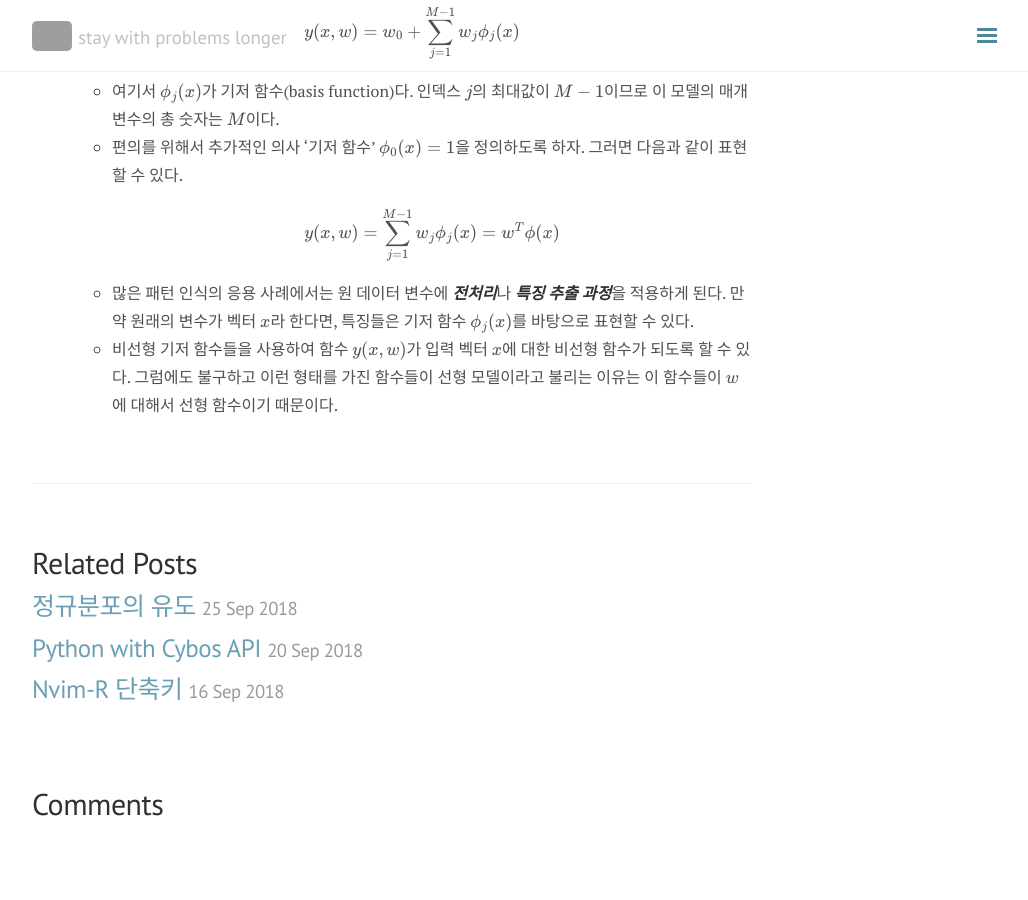
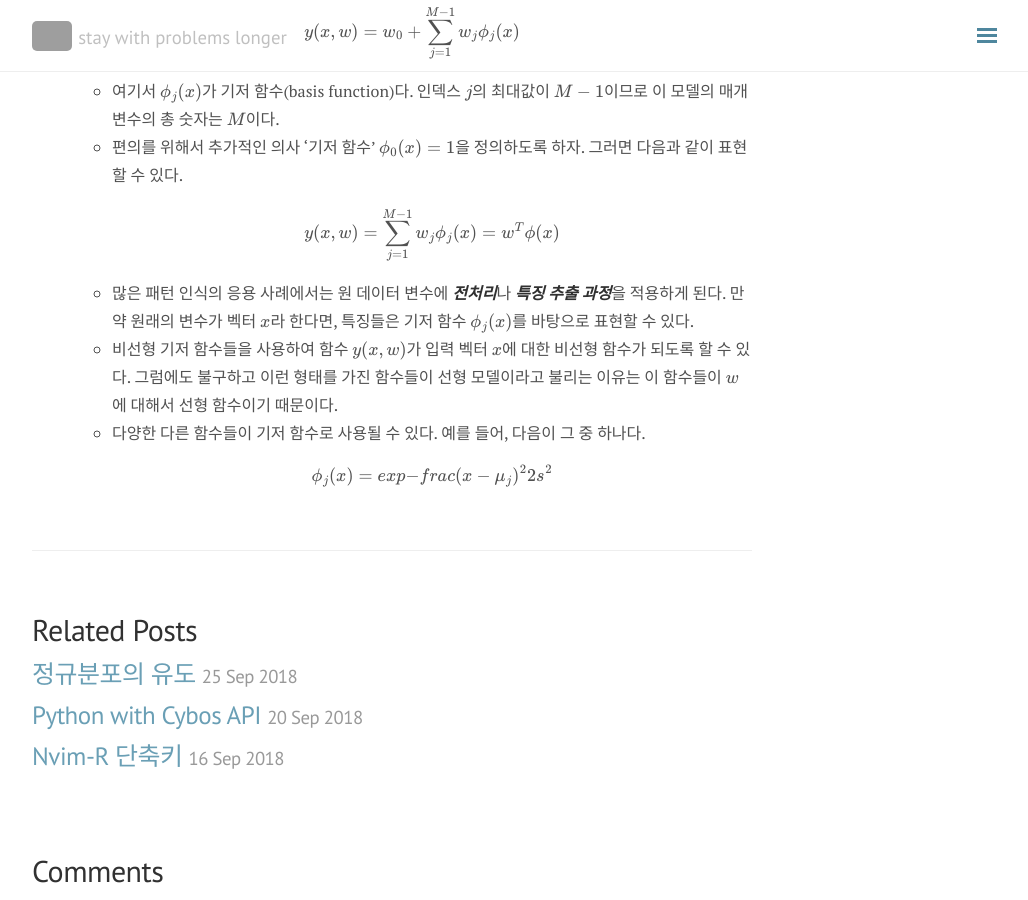
Before and after one commit to seokhoonj/seokhoonj.github.io, a Jekyll site: the page built from _posts/Math/2018-09-27-Math-linear_regression.md, in a window 1280 px wide and 900 px high, scrolled down 920 px. Shown: the whole window, without its empty margins (248-1276 px from the left). Built offline with Jekyll 4.4.1, drawn with Linux system fonts in a browser that asks for light colours; nearby versions of some CDN libraries; formulas are drawn with MathJax 3; comment, search, counter and statistics services are not loaded; before the commit the page ends 1753 px from its top, so only the background shows below that; grey boxes are pictures that could not be loaded.

Commit message:
add _posts

```diff
--- a/_posts/Math/2018-09-27-Math-linear_regression.md
+++ b/_posts/Math/2018-09-27-Math-linear_regression.md
@@ -28,3 +28,5 @@ comments: false
  \\( y(x, w) = \sum\_{j=1}^{M-1} w\_j\phi\_j(x) = w^T \phi(x) \\)
  - 많은 패턴 인식의 응용 사례에서는 원 데이터 변수에 <em><strong>전처리</strong></em>나 <em><strong>특징 추출 과정</strong></em>을 적용하게 된다. 만약 원래의 변수가 벡터 $x$라 한다면, 특징들은 기저 함수 ${\phi\_j(x)}$를 바탕으로 표현할 수 있다.
  - 비선형 기저 함수들을 사용하여 함수 $y(x,w)$가 입력 벡터 $x$에 대한 비선형 함수가 되도록 할 수 있다. 그럼에도 불구하고 이런 형태를 가진 함수들이 선형 모델이라고 불리는 이유는 이 함수들이 $w$에 대해서 선형 함수이기 때문이다.
+ - 다양한 다른 함수들이 기저 함수로 사용될 수 있다. 예를 들어, 다음이 그 중 하나다.
+ \\( \phi\_j(x) = exp{-frac{(x-\mu\_j)^2}{2s^2}} \\)
```
